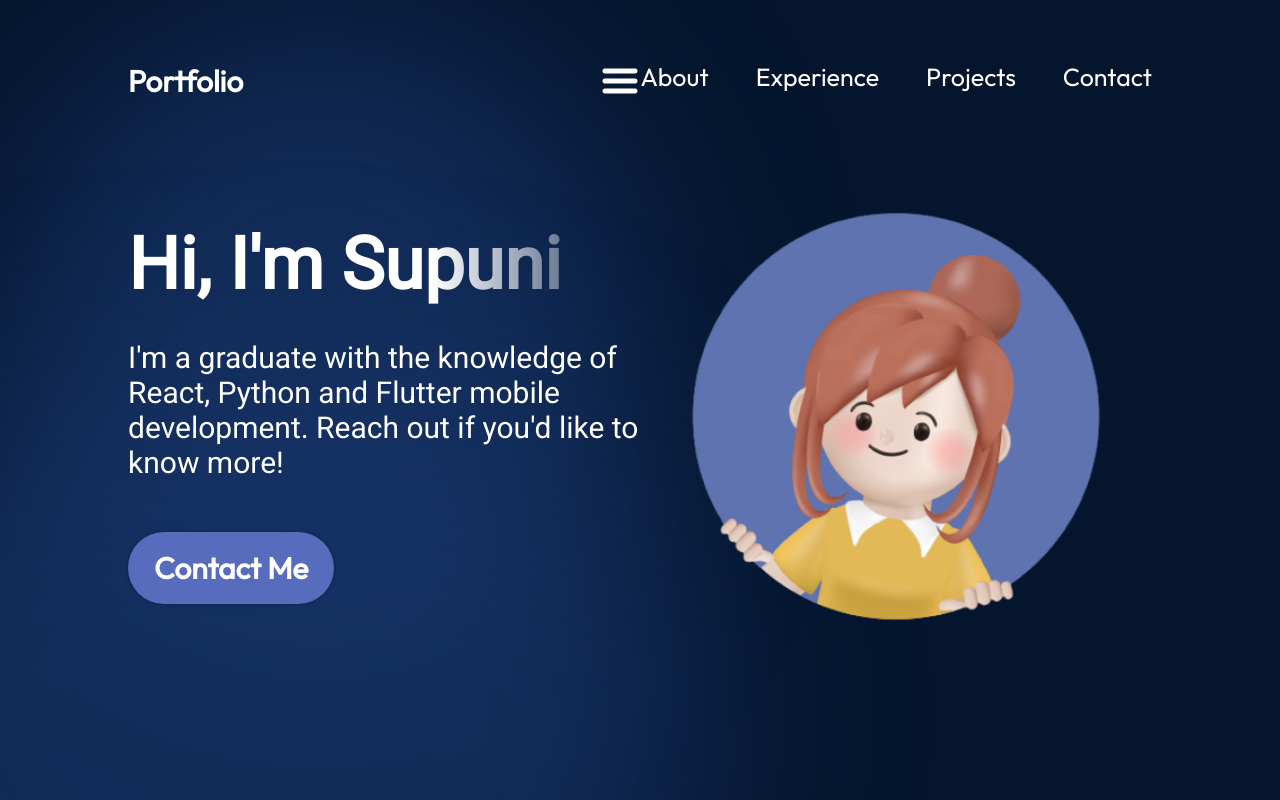
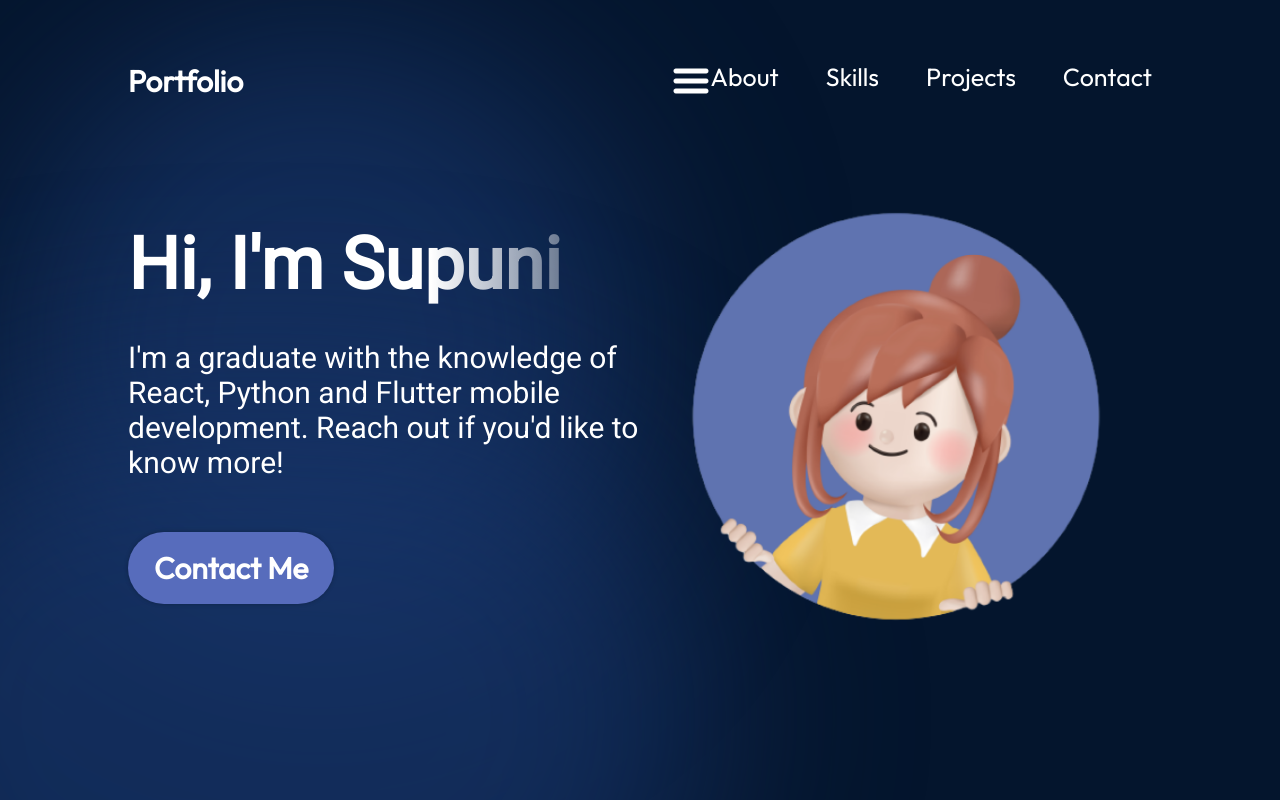
Before and after one commit to Supuni007/Portfolio, a React (Vite) app: page / in a window 1280 px wide. Shown: the top 800 px of the page. Built offline with nearby package versions, Linux system fonts and the light colour scheme.

Commit message:
Make Skills section responsive

```diff
--- a/src/components/Navbar/Navbar.jsx
+++ b/src/components/Navbar/Navbar.jsx
@@ -17,7 +17,7 @@ export const Navbar = () => {
                         <a href="#about">About</a>
                     </li>
                     <li>
-                        <a href="#experience">Experience</a>
+                        <a href="#skills">Skills</a>
                     </li>
                     <li>
                         <a href="#projects">Projects</a>
--- a/src/components/Skills/Skills.jsx
+++ b/src/components/Skills/Skills.jsx
@@ -7,7 +7,7 @@ import {getImageUrl} from "../../utils";
 
 export const Skills = () => {
     return (
-        <section className={styles.container} id="experience">
+        <section className={styles.container} id="skills">
             <h2 className={styles.title}>Skills</h2>
             <div className={styles.content}>
                 <div className={styles.skills}>
--- a/src/components/Skills/Skills.module.css
+++ b/src/components/Skills/Skills.module.css
@@ -99,3 +99,22 @@
     list-style-type: disc;
     margin-left: 17px;
 }
+
+@media screen and (max-width: 830px) {
+    .content {
+        flex-direction: column;
+        align-items: center;
+        gap: 34px;
+    }
+
+    .skills {
+        width: 100%;
+        flex-direction: row;
+        justify-content: center;
+    }
+
+    .history {
+        width: 100%;
+        gap: 9px;
+    }
+}
```
